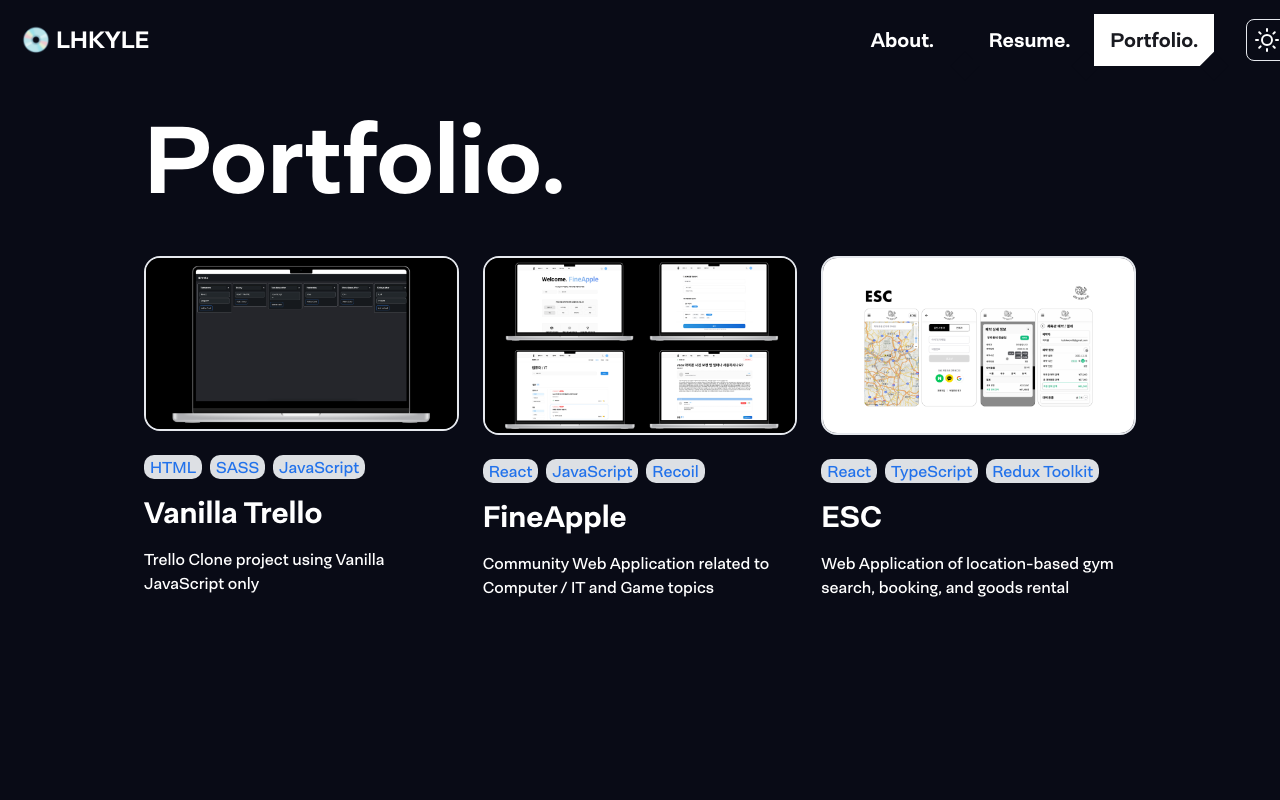
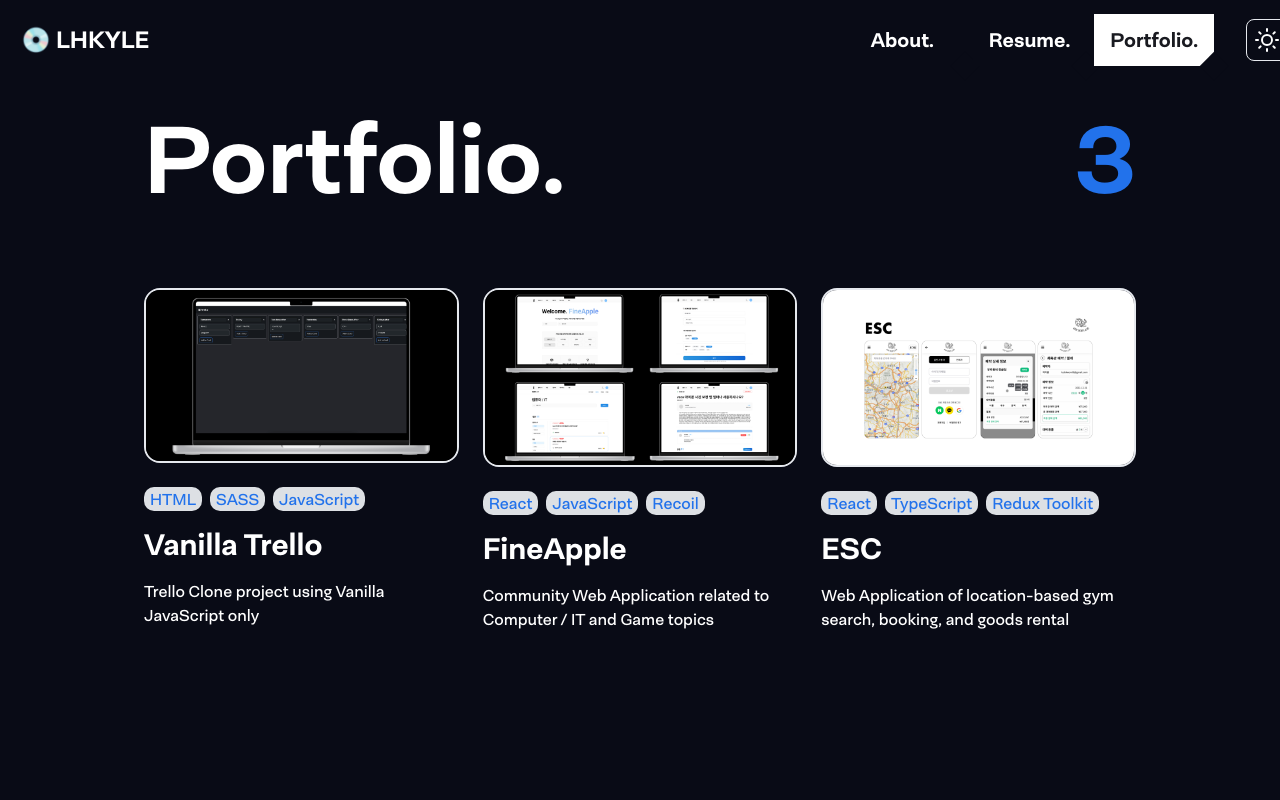
Before and after one commit to olhkyle/olhkyle-documented, a Next.js app: page /portfolio in a window 1280 px wide. Shown: the top 800 px of the page. Built offline with nearby package versions, Linux system fonts and the light colour scheme; no server answers; a small style sheet from the web is missing.

Commit message:
[STYLE] update styles of components

```diff
--- a/app/portfolio/page.tsx
+++ b/app/portfolio/page.tsx
@@ -4,10 +4,11 @@ import { projects } from '@/data';
 export default function Portfolio() {
 	return (
 		<>
-			<div className="sm:mt-[2rem]">
+			<div className="flex justify-between items-center sm:mt-[2rem]">
 				<MainTitle>Portfolio.</MainTitle>
+				<span className="text-blue-200 font-bold hidden sm:block text-8xl">{projects.length}</span>
 			</div>
-			<div className="grid grid-cols-4 gap-x-6 mt-12 md:grid-cols-8 lg:grid-cols-12 lg:gap-x-6 mx-auto max-w-7xl mb-64">
+			<div className="grid grid-cols-4 gap-x-6 mt-20 md:grid-cols-8 lg:grid-cols-12 lg:gap-x-6 mx-auto max-w-7xl mb-64">
 				{projects.map(project => (
 					<PortfolioProject key={project.title} project={project} />
 				))}
--- a/components/Home/Title.tsx
+++ b/components/Home/Title.tsx
@@ -1,7 +1,7 @@
 export default function Title() {
 	return (
 		<h1 className="flex flex-col items-center mt-[3rem] sm:mt-[5rem]">
-			<div className="text-7xl font-bold sm:text-8xl md:text-9xl">WELCOME</div>
+			<div className="text-[66px] font-bold sm:text-8xl md:text-9xl">WELCOME</div>
 			<div className="ml-2 text-4xl text-white font-outline-1 dark:text-dark dark:dark-outline-1 sm:text-5xl md:text-6xl">
 				TO MY SPACE🔭
 			</div>
--- a/components/ProjectContent/OverviewDetail.tsx
+++ b/components/ProjectContent/OverviewDetail.tsx
@@ -11,7 +11,7 @@ export default function OverviewDetail({ data }: { data: string[] }) {
 			<div className="flex justify-between">
 				<h3 className="pl-6 border-l-4 font-bold text-2xl sm:text-4xl">{'MY TASKS'}</h3>
 				<button type="button" className="font-bold" onClick={() => setActive(!isActive)}>
-					<PiPlusBold size="27" className={`${isActive ? 'rotate-45' : 'rotate-0'} duration-300`} />
+					<PiPlusBold size="27" className={`${isActive ? 'rotate-45 text-blue-200' : 'rotate-0'} duration-300`} />
 				</button>
 			</div>
 
--- a/components/ProjectContent/TechStackDetail.tsx
+++ b/components/ProjectContent/TechStackDetail.tsx
@@ -11,7 +11,7 @@ export default function TechStackDetail({ data }: { data: string[] }) {
 			<div className="flex justify-between items-center">
 				<h3 className="pl-6 border-l-4 font-bold text-2xl sm:text-4xl">{'TECH STACKS'}</h3>
 				<button type="button" className="font-bold" onClick={() => setActive(!isActive)}>
-					<PiPlusBold size="27" className={`${isActive ? 'rotate-45' : 'rotate-0'} duration-300`} />
+					<PiPlusBold size="27" className={`${isActive ? 'rotate-45 text-blue-200' : 'rotate-0'} duration-300`} />
 				</button>
 			</div>
 
--- a/components/ProjectContent/TrelloDemoGifDetail.tsx
+++ b/components/ProjectContent/TrelloDemoGifDetail.tsx
@@ -15,7 +15,7 @@ export default function TrelloDemoGifDetail() {
 			<div className="flex justify-between items-center">
 				<h3 className="pl-6 border-l-4 font-bold text-2xl sm:text-4xl">{'DEMO'}</h3>
 				<button type="button" className="font-bold" onClick={() => setActive(!isActive)}>
-					<PiPlusBold size="27" className={`${isActive ? 'rotate-45' : 'rotate-0'} duration-300`} />
+					<PiPlusBold size="27" className={`${isActive ? 'rotate-45 text-blue-200' : 'rotate-0'} duration-300`} />
 				</button>
 			</div>
 			<div className={`${isActive ? 'grid' : 'hidden'} grid-rows-3 sm:grid-rows-3 sm:grid-flow-col gap-4 mt-8 p-4`}>
--- a/components/common/Spacer.tsx
+++ b/components/common/Spacer.tsx
@@ -1,3 +1,3 @@
-export default function Spacer({ width }: { width: string }) {
-	return <span className={width}></span>;
+export default function Spacer({ width = '100%' }: { width: number | '100%' }) {
+	return <div className={`w-[${typeof width === 'number' ? `${width}px` : width}] h-20`}></div>;
 }
```
